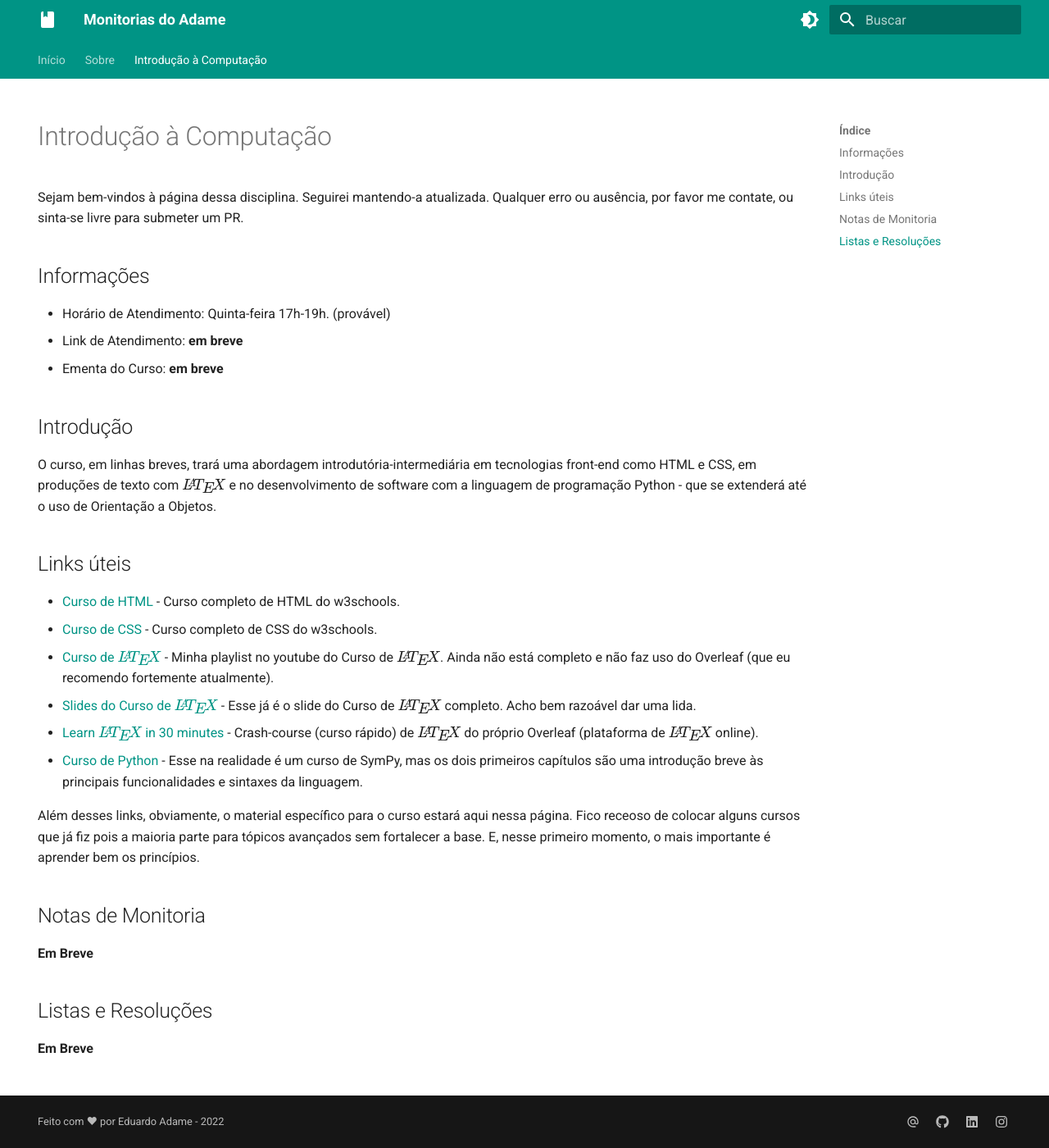
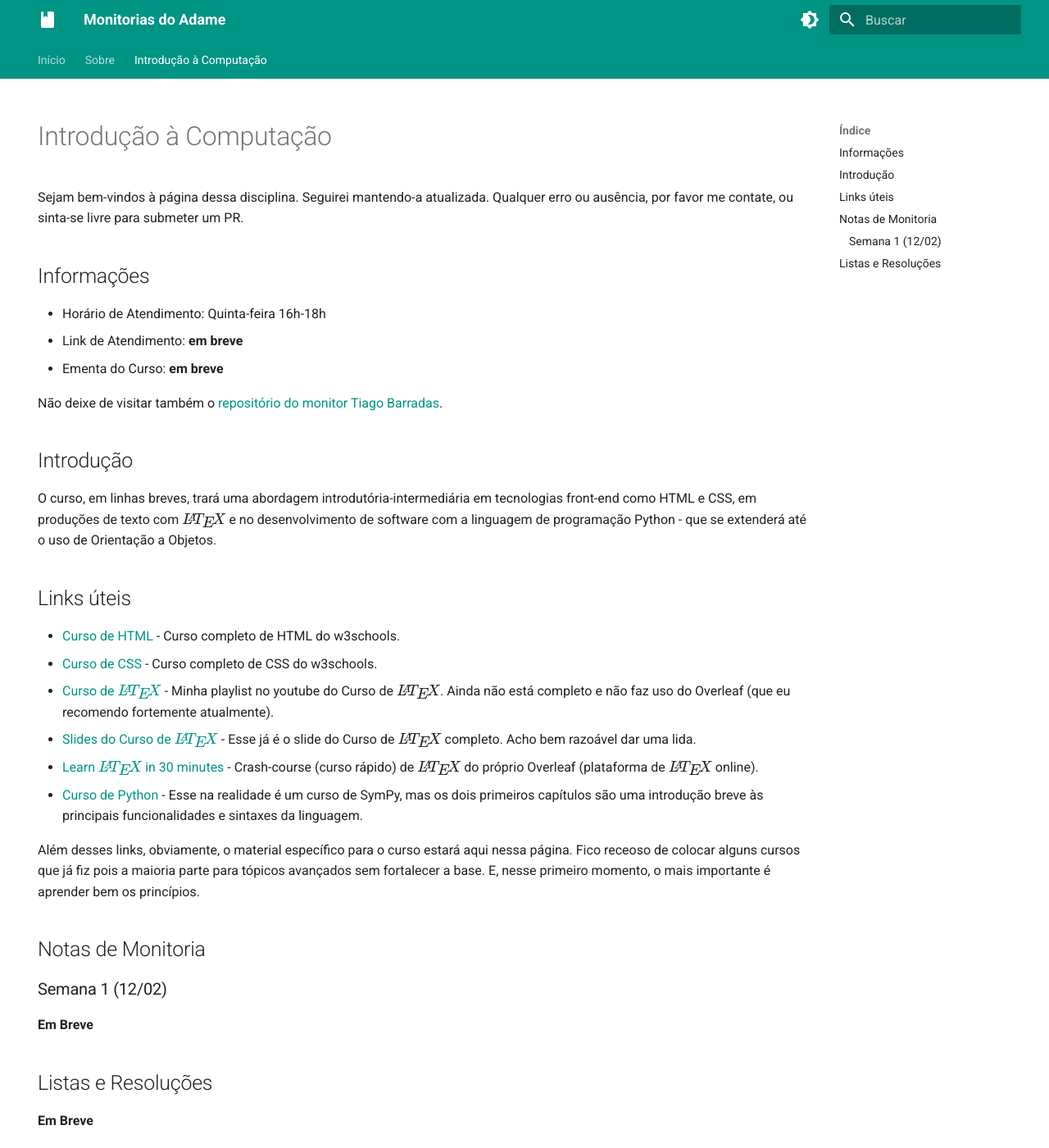
Before and after one commit to adamesalles/edu, an MkDocs documentation site: the page built from docs/introcomp/home.md, in a window 1280 px wide and 1400 px high. Shown: the whole window at 82% size. Built offline with MkDocs 1.6.1 and Material for MkDocs 9.7.7, drawn with Linux system fonts in a browser that asks for light colours.

Commit message:
Adicionando horário oficial de IC e link para repo do Tiago

```diff
--- a/docs/introcomp/home.md
+++ b/docs/introcomp/home.md
@@ -9,9 +9,11 @@ Sejam bem-vindos à página dessa disciplina. Seguirei mantendo-a atualizada. Qu
 
 ## Informações
 
-- Horário de Atendimento: Quinta-feira 17h-19h. (provável)
+- Horário de Atendimento: Quinta-feira 16h-18h
 - Link de Atendimento: **em breve**
 - Ementa do Curso: **em breve**
+
+Não deixe de visitar também o [repositório do monitor Tiago Barradas](https://github.com/barrafas/Monitorias-IC/).
 
 ## Introdução
 
@@ -30,6 +32,8 @@ Além desses links, obviamente, o material específico para o curso estará aqui
 
 ## Notas de Monitoria
 
+### Semana 1 (12/02)
+
 **Em Breve**
 
 ## Listas e Resoluções
```
